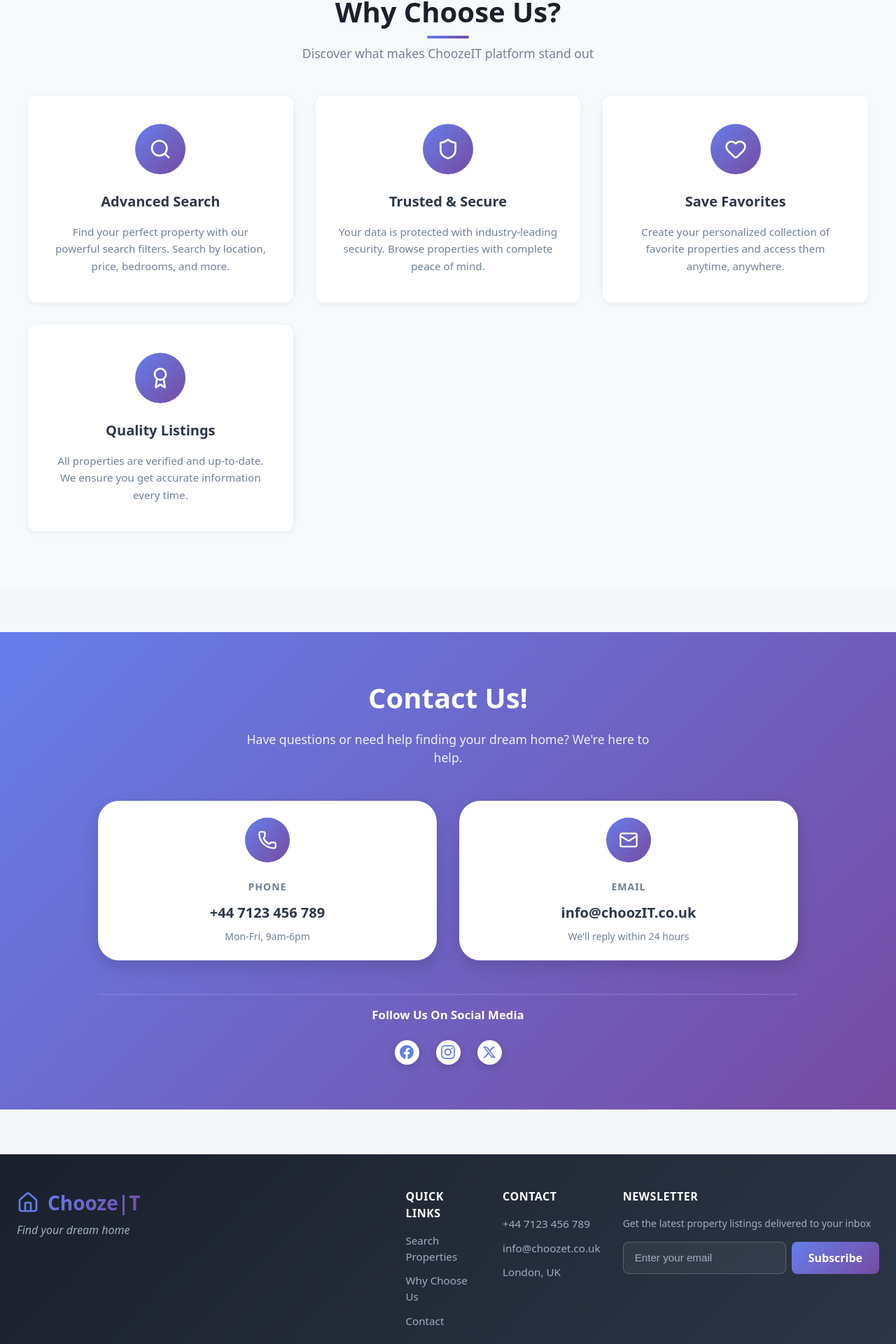
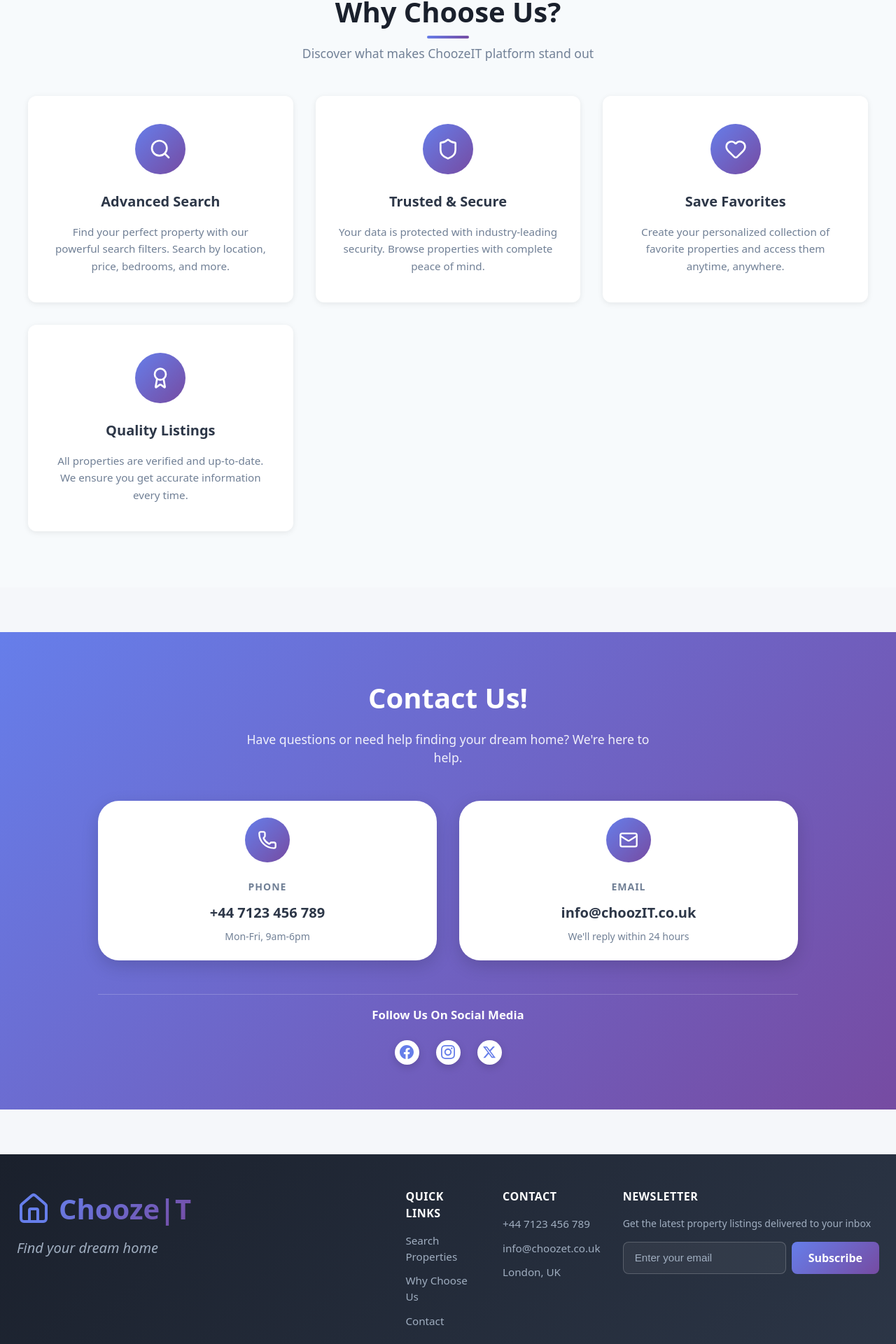
Before and after one commit to yashwinsivakumar/search_properties, a React (Vite) app: page / in a window 1280 px wide. Shown: the part 3238-5158 px from the top of the page at 70% size. Built offline with nearby package versions, Linux system fonts and the light colour scheme.

Commit message:
Added visibility animation to "Why Choose Us" section and updated footer styles.

```diff
--- a/src/components/SearchProperty.css
+++ b/src/components/SearchProperty.css
@@ -791,6 +791,11 @@
   margin-bottom: 1rem;
   position: relative;
   display: inline-block;
+  opacity: 0;
+}
+
+.why-choose-section.is-visible .why-choose-title {
+  animation: fadeInUp 0.6s ease-out 0.2s both;
 }
 
 .why-choose-title::after {
@@ -812,6 +817,11 @@
   max-width: 600px;
   margin-left: auto;
   margin-right: auto;
+  opacity: 0;
+}
+
+.why-choose-section.is-visible .why-choose-subtitle {
+  animation: fadeInUp 0.6s ease-out 0.4s both;
 }
 
 /* Features Grid */
@@ -820,6 +830,11 @@
   grid-template-columns: repeat(auto-fit, minmax(280px, 1fr));
   gap: 2rem;
   margin-top: 3rem;
+  opacity: 0;
+}
+
+.why-choose-section.is-visible .features-grid {
+  animation: fadeInUp 0.6s ease-out 0.6s both;
 }
 
 .feature-card {
@@ -1128,9 +1143,11 @@
 }
 .footer-logo svg {
   color: #667eea;
+  width: 48px;
+  height: 48px;
 }
 .footer-logo-text {
-  font-size: 1.75rem;
+  font-size: 2.5rem;
   font-weight: 700;
   background: linear-gradient(135deg, #667eea 0%, #764ba2 100%);
   -webkit-background-clip: text;
@@ -1139,11 +1156,11 @@
 
 }
 .footer-tagline {
-  font-size: 1rem;
+  font-size: 1.25rem;
   color: #a0aec0;
   margin: 0;
   font-style: italic;
-  margin-top: -10px;
+  margin-top: -5px;
 
 }
 /* Footer Links */
@@ -1283,7 +1300,10 @@
     gap: 1.5rem;
   }
   .footer-logo-text {
-    font-size: 1.5rem;
+    font-size: 2rem;
+  }
+  .footer-tagline {
+    font-size: 1.1rem;
   }
   .footer-bottom {
     flex-direction: column;
--- a/src/components/SearchProperty.jsx
+++ b/src/components/SearchProperty.jsx
@@ -1,4 +1,4 @@
-import React, { useState } from "react";
+import React, { useState, useEffect, useRef } from "react";
 import { Search, Home, Calendar, MapPin, Bed, PoundSterling, Heart, Trash2, Phone, Mail, Facebook, Instagram, Twitter, Shield, Award } from "lucide-react";
 import "./SearchProperty.css";
 
@@ -193,6 +193,30 @@
   );
   const [favourites, setFavourites] = useState([]);
   const [draggedProperty, setDraggedProperty] = useState(null);
+  const [isWhyChooseVisible, setIsWhyChooseVisible] = useState(false);
+  const whyChooseRef = useRef(null);
+
+  useEffect(() => {
+    const observer = new IntersectionObserver(
+      ([entry]) => {
+        if (entry.isIntersecting) {
+          setIsWhyChooseVisible(true);
+          observer.disconnect();
+        }
+      },
+      { threshold: 0.1 }
+    );
+
+    if (whyChooseRef.current) {
+      observer.observe(whyChooseRef.current);
+    }
+
+    return () => {
+      if (whyChooseRef.current) {
+        observer.unobserve(whyChooseRef.current);
+      }
+    };
+  }, []);
 
   // Helper function to convert month name to number
   const getMonthNumber = (monthName) => {
@@ -716,7 +740,11 @@
 
   </main>
   {/* Why Choose Us Section */}
-      <section className="why-choose-section" id="why-choose-section">
+      <section
+        className={`why-choose-section ${isWhyChooseVisible ? 'is-visible' : ''}`}
+        id="why-choose-section"
+        ref={whyChooseRef}
+      >
         <div className="why-choose-container">
           <h2 className="why-choose-title">Why Choose Us?</h2>
           <p className="why-choose-subtitle">
```
